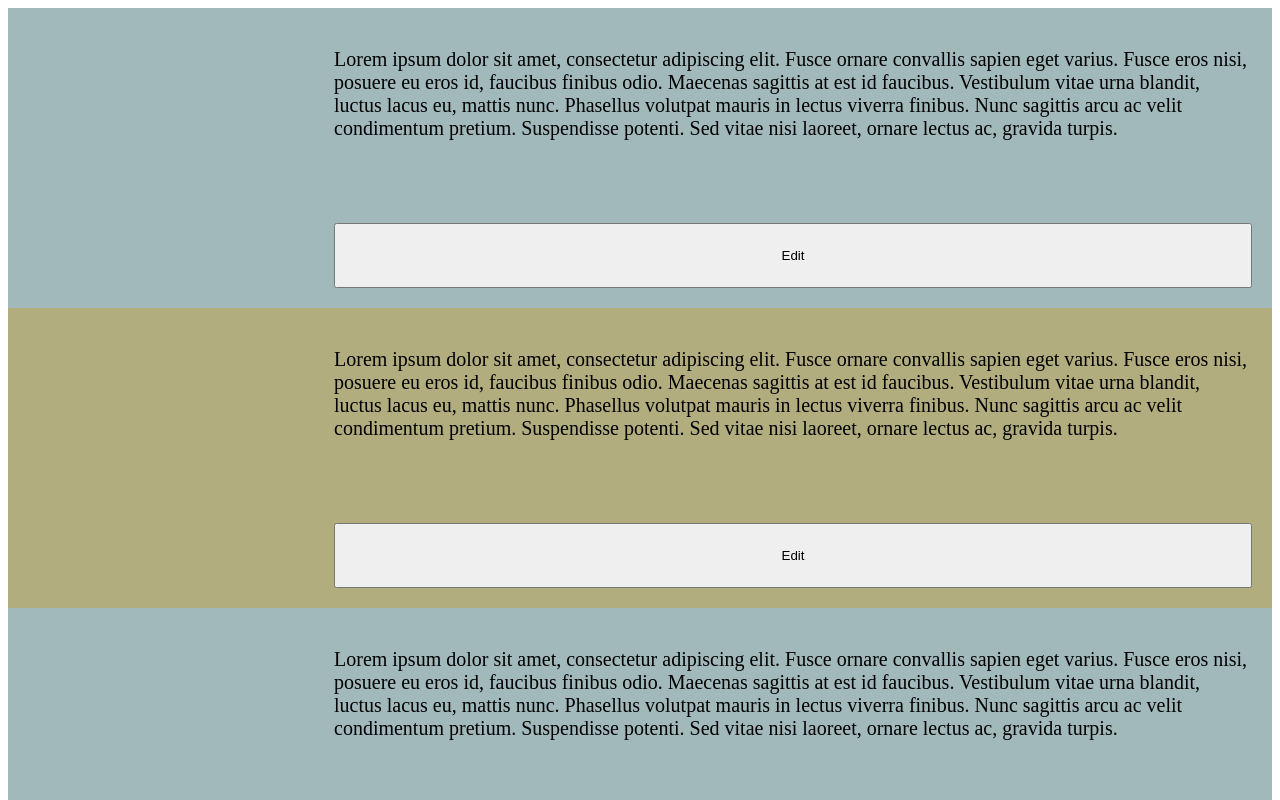
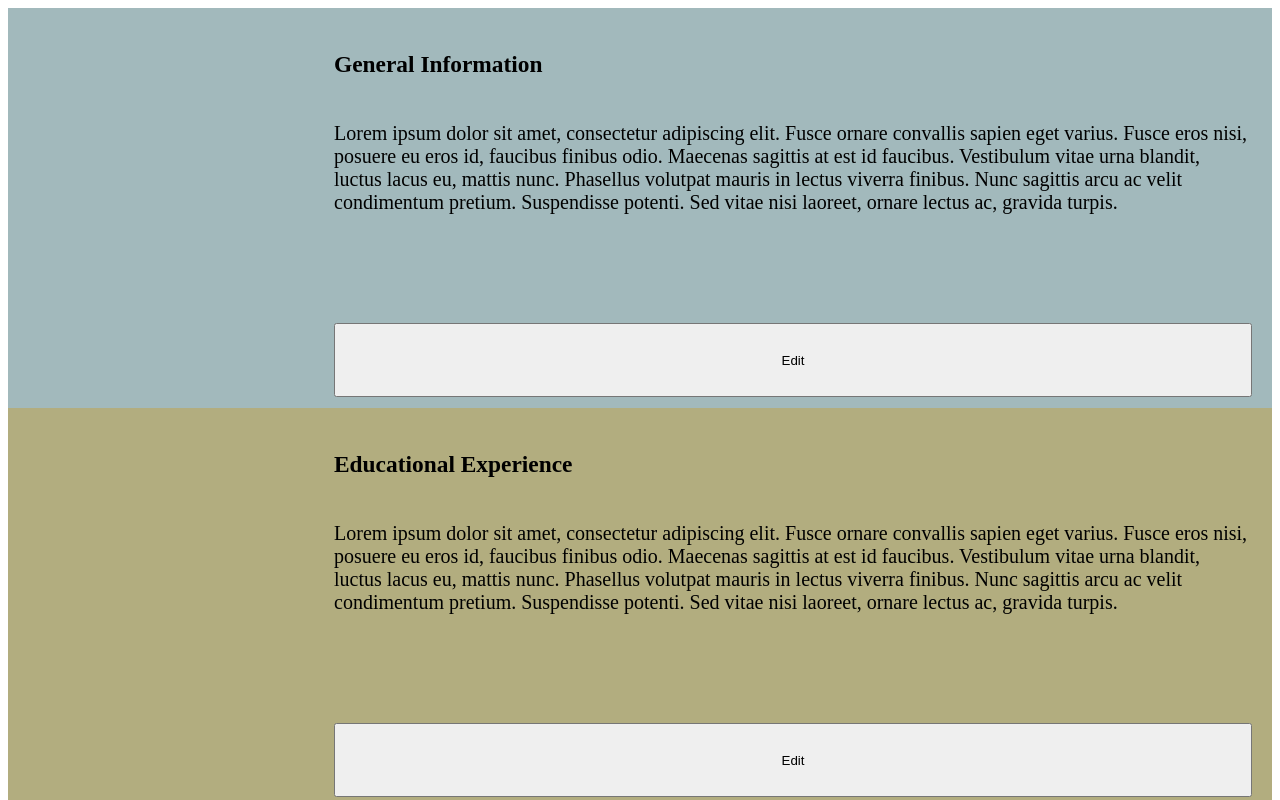
Before and after one commit to tweinert/cv-project, a React (Create React App) app: page / in a window 1280 px wide. Shown: the top 800 px of the page. Built offline with nearby package versions, Linux system fonts and the light colour scheme.

Commit message:
edit information

```diff
--- a/src/App.js
+++ b/src/App.js
@@ -6,9 +6,9 @@ class App extends React.Component {
   render() {
     return (
       <div id="app-div">
-        <Information />
-        <Information />
-        <Information />
+        <Information heading="General Information"/>
+        <Information heading="Educational Experience"/>
+        <Information heading="Practical Experience"/>
       </div>
     );
   }
--- a/src/components/Information.js
+++ b/src/components/Information.js
@@ -6,26 +6,71 @@ class Information extends React.Component {
   Include paragraph, textarea, edit button, submit button.
   Use Display: none to switch between p + edit, and textarea + submit.
   */
+  constructor() {
+    super();
+
+    this.state = {
+      text: `Lorem ipsum dolor sit amet, consectetur adipiscing elit. Fusce
+      ornare convallis sapien eget varius. Fusce eros nisi, posuere eu
+      eros id, faucibus finibus odio. Maecenas sagittis at est id
+      faucibus. Vestibulum vitae urna blandit, luctus lacus eu, mattis
+      nunc. Phasellus volutpat mauris in lectus viverra finibus. Nunc
+      sagittis arcu ac velit condimentum pretium. Suspendisse potenti. Sed
+      vitae nisi laoreet, ornare lectus ac, gravida turpis.`
+    }
+
+    this.handleEditButton = this.handleEditButton.bind(this);
+    this.handleSubmitButton = this.handleSubmitButton.bind(this);
+  }
+
   render() {
     return (
       <div className="information-div">
         <form>
-          <p>
-            Lorem ipsum dolor sit amet, consectetur adipiscing elit. Fusce
-            ornare convallis sapien eget varius. Fusce eros nisi, posuere eu
-            eros id, faucibus finibus odio. Maecenas sagittis at est id
-            faucibus. Vestibulum vitae urna blandit, luctus lacus eu, mattis
-            nunc. Phasellus volutpat mauris in lectus viverra finibus. Nunc
-            sagittis arcu ac velit condimentum pretium. Suspendisse potenti. Sed
-            vitae nisi laoreet, ornare lectus ac, gravida turpis.
-          </p>
-          <textarea></textarea>
-          <button id="editButton">Edit</button>
-          <button id="submitButton">Submit</button>
+          <h3>{this.props.heading}</h3>
+          <p id="paragraph">{this.state.text}</p>
+          <textarea id="textArea"></textarea>
+          <button type="button" id="editButton" onClick={this.handleEditButton}>Edit</button>
+          <button type="button" id="submitButton" onClick={this.handleSubmitButton}>Submit</button>
         </form>
       </div>
     );
   }
+
+  handleEditButton() {
+    const para = document.getElementById("paragraph");
+    const textArea = document.getElementById("textArea");
+    const editButton = document.getElementById("editButton");
+    const submitButton = document.getElementById("submitButton");
+
+    textArea.style.display = "block";
+    submitButton.style.display = "block";
+
+    textArea.value = para.innerHTML;
+
+    para.style.display = "none";
+    editButton.style.display = "none";
+  }
+
+
+  handleSubmitButton() {
+    const para = document.getElementById("paragraph");
+    const textArea = document.getElementById("textArea");
+    const editButton = document.getElementById("editButton");
+    const submitButton = document.getElementById("submitButton");
+
+    this.setState({
+      text: textArea.value
+    });
+
+    para.style.display = "block";
+    editButton.style.display = "block";
+
+    para.innerHTML = this.state.text;
+
+    textArea.style.display = "none";
+    submitButton.style.display = "none";
+  }
 }
 
 export default Information;
--- a/src/styles/App.css
+++ b/src/styles/App.css
@@ -1,5 +1,5 @@
 #app-div {
   display: grid;
   grid-template-columns: 1fr;
-  grid-template-rows: repeat(3, 300px);
+  grid-template-rows: repeat(3, 400px);
 }
--- a/src/styles/Information.css
+++ b/src/styles/Information.css
@@ -18,16 +18,20 @@ form {
   grid-column: 2;
   display: grid;
   grid-template-columns: 1fr;
-  grid-template-rows: 3fr 1fr;
+  grid-template-rows: 1fr 3fr 1fr;
+}
+
+h3 {
+  grid-row: 1;
 }
 
 p,
 textarea {
-  grid-row: 1;
+  grid-row: 2;
 }
 
 button {
-  grid-row: 2;
+  grid-row: 3;
 }
 
 textarea,
```
